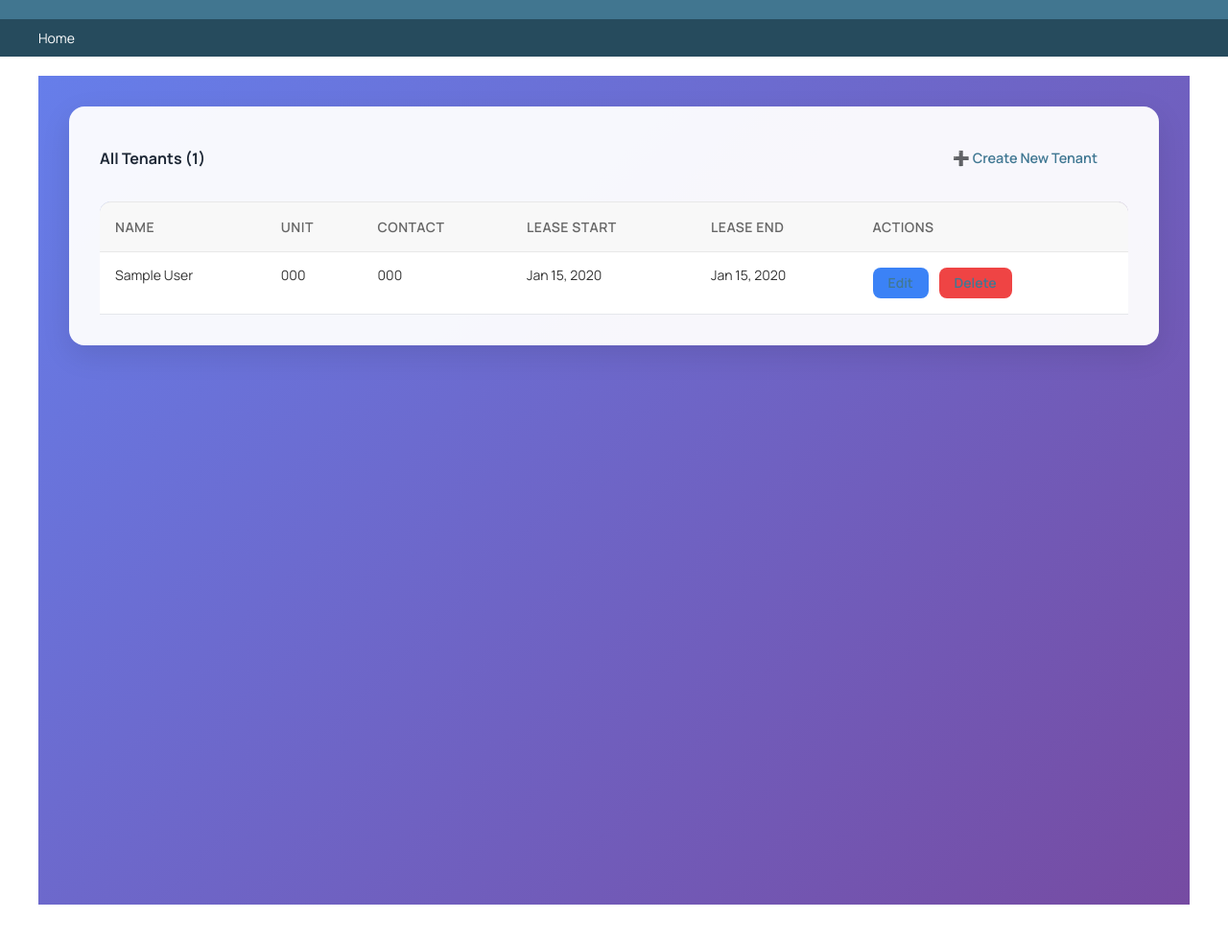
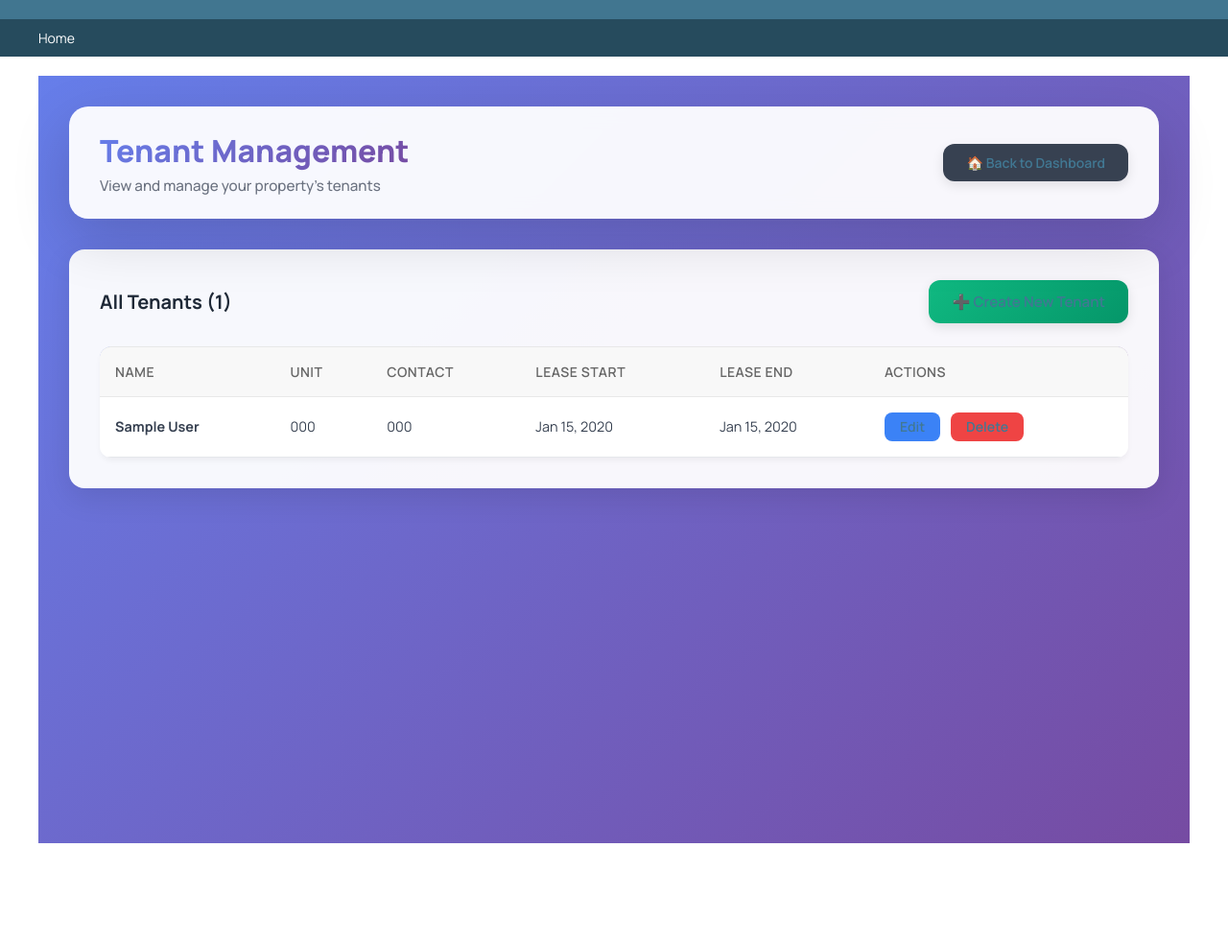
Before and after one commit to phlppdsqtd/NorthLink, a Django app: page /admin-dashboard/tenants/ in a window 1280 px wide. Shown: the whole page at 96% size. After the commit the page ends 879 px from the top, so only its background shows below. Run offline with Django 5.2, Linux system fonts and the light colour scheme; tables that the repository leaves empty hold one stand-in row (values such as "Sample post"); some libraries are stand-ins or nearby versions.

Commit message:
Updated tenant_list

```diff
--- a/templates/admin_dashboard/tenant_list.html
+++ b/templates/admin_dashboard/tenant_list.html
@@ -7,25 +7,40 @@
 
     * {
         font-family: 'Manrope', sans-serif;
+        box-sizing: border-box;
     }
 
     .admin-container {
         background: linear-gradient(135deg, #667eea 0%, #764ba2 100%);
         min-height: 100vh;
         padding: 2rem;
+        display: flex;
+        flex-direction: column;
+        align-items: center;
     }
 
+    /* Fixed Header layout */
     .admin-header {
         background: rgba(255, 255, 255, 0.95);
         backdrop-filter: blur(10px);
         border-radius: 20px;
-        padding: 2rem;
+        padding: 1.5rem 2rem;
         margin-bottom: 2rem;
         box-shadow: 0 20px 60px rgba(0, 0, 0, 0.15);
+        display: flex;
+        justify-content: space-between;
+        align-items: center;
+        width: 100%;
+        max-width: 1200px;
+    }
+
+    .header-text {
+        display: flex;
+        flex-direction: column;
     }
 
     .admin-title {
-        font-size: 2.5rem;
+        font-size: 2rem;
         font-weight: 800;
         background: linear-gradient(135deg, #667eea 0%, #764ba2 100%);
         -webkit-background-clip: text;
@@ -35,22 +50,73 @@
 
     .admin-subtitle {
         color: #6b7280;
-        font-size: 1rem;
-        margin-top: 0.5rem;
+        font-size: 0.95rem;
+        margin-top: 0.25rem;
+        font-weight: 500;
     }
 
+    /* Dashboard Button (formerly .btn-back) */
+    .btn-dashboard {
+        background: #374151;
+        color: white;
+        padding: 0.6rem 1.5rem;
+        border-radius: 12px;
+        text-decoration: none;
+        font-weight: 600;
+        display: inline-flex;
+        align-items: center;
+        gap: 0.5rem;
+        box-shadow: 0 4px 12px rgba(0, 0, 0, 0.1);
+        transition: all 0.3s ease;
+    }
+
+    .btn-dashboard:hover {
+        background: #1f2937;
+        transform: translateY(-2px);
+        box-shadow: 0 6px 20px rgba(0, 0, 0, 0.15);
+    }
+
+    /* Content Card */
     .content-card {
         background: rgba(255, 255, 255, 0.95);
         border-radius: 16px;
         padding: 2rem;
         box-shadow: 0 10px 30px rgba(0, 0, 0, 0.1);
         margin-bottom: 2rem;
+        width: 100%;
+        max-width: 1200px;
+    }
+
+    /* Reusable Card Header */
+    .card-header {
+        display: flex;
+        justify-content: space-between;
+        align-items: center;
+        margin-bottom: 1.5rem;
+        flex-wrap: wrap;
+        gap: 1rem;
+    }
+
+    .card-title {
+        margin: 0;
+        color: #1f2937;
+        font-weight: 700;
+        font-size: 1.25rem;
+    }
+
+    /* Responsive Table Wrapper */
+    .table-responsive {
+        overflow-x: auto;
+        width: 100%;
+        border-radius: 12px;
+        box-shadow: 0 4px 6px -1px rgba(0, 0, 0, 0.05);
     }
 
     .data-table {
         width: 100%;
         border-collapse: separate;
         border-spacing: 0;
+        min-width: 800px; /* Forces scrolling on mobile */
     }
 
     .data-table thead {
@@ -65,49 +131,51 @@
         font-size: 0.875rem;
         text-transform: uppercase;
         letter-spacing: 0.5px;
+        white-space: nowrap;
     }
 
-    .data-table th:first-child {
-        border-radius: 12px 0 0 0;
-    }
-
-    .data-table th:last-child {
-        border-radius: 0 12px 0 0;
-    }
+    .data-table th:first-child { border-radius: 12px 0 0 0; }
+    .data-table th:last-child { border-radius: 0 12px 0 0; }
 
     .data-table tbody tr {
-        transition: all 0.2s ease;
+        transition: background-color 0.2s ease;
     }
 
     .data-table tbody tr:hover {
-        background: #f9fafb;
+        background: #f3f4f6;
     }
 
     .data-table td {
         padding: 1rem;
         border-bottom: 1px solid #e5e7eb;
-        font-size: 0.875rem;
+        font-size: 0.9rem;
+        color: #374151;
+        vertical-align: middle;
     }
 
+    /* Action Buttons */
     .action-btn {
-        padding: 0.5rem 1rem;
+        padding: 0.45rem 1rem;
         border-radius: 8px;
         font-weight: 600;
         text-decoration: none;
         font-size: 0.875rem;
-        margin-right: 0.5rem;
-        display: inline-block;
+        display: inline-flex;
+        align-items: center;
         transition: all 0.3s ease;
+        white-space: nowrap;
     }
 
     .btn-edit {
         background: #3b82f6;
         color: white;
+        margin-right: 0.5rem;
     }
 
     .btn-edit:hover {
         background: #2563eb;
-        transform: translateY(-1px);
+        transform: translateY(-2px);
+        box-shadow: 0 4px 12px rgba(59, 130, 246, 0.3);
     }
 
     .btn-delete {
@@ -117,7 +185,8 @@
 
     .btn-delete:hover {
         background: #dc2626;
-        transform: translateY(-1px);
+        transform: translateY(-2px);
+        box-shadow: 0 4px 12px rgba(239, 68, 68, 0.3);
     }
 
     .btn-create {
@@ -125,8 +194,9 @@
         color: white;
         padding: 0.75rem 1.5rem;
         border-radius: 12px;
+        font-weight: 600;
+        font-size: 0.95rem;
         text-decoration: none;
-        font-weight: 600;
         display: inline-flex;
         align-items: center;
         gap: 0.5rem;
@@ -139,38 +209,71 @@
         box-shadow: 0 6px 20px rgba(0, 0, 0, 0.15);
     }
 
-    .btn-back {
-        background: linear-gradient(135deg, #6b7280 0%, #4b5563 100%);
-        color: white;
-        padding: 0.75rem 1.5rem;
-        border-radius: 12px;
-        text-decoration: none;
-        font-weight: 600;
-        display: inline-flex;
-        align-items: center;
-        gap: 0.5rem;
-        box-shadow: 0 4px 12px rgba(0, 0, 0, 0.1);
-        transition: all 0.3s ease;
+    /* Empty State Styling */
+    .empty-state {
+        text-align: center;
+        padding: 3rem 1rem;
+        color: #6b7280;
     }
 
-    .btn-back:hover {
-        transform: translateY(-2px);
-        box-shadow: 0 6px 20px rgba(0, 0, 0, 0.15);
+    .empty-state a {
+        color: #3b82f6;
+        font-weight: 600;
+        text-decoration: none;
+    }
+
+    .empty-state a:hover {
+        text-decoration: underline;
+    }
+
+    /* Mobile Responsiveness */
+    @media (max-width: 768px) {
+        .admin-container {
+            padding: 1rem;
+        }
+
+        .admin-header {
+            flex-direction: column;
+            gap: 1rem;
+            text-align: center;
+        }
+
+        .card-header {
+            flex-direction: column;
+            align-items: flex-start;
+            gap: 1rem;
+        }
+
+        .btn-create {
+            width: 100%;
+            justify-content: center;
+        }
     }
 </style>
 {% endblock %}
 
 {% block content %}
 <div class="admin-container">
-    <!-- Tenants Table -->
+
+    <div class="admin-header">
+        <div class="header-text">
+            <h1 class="admin-title">Tenant Management</h1>
+            <div class="admin-subtitle">View and manage your property's tenants</div>
+        </div>
+        <a href="/admin-dashboard/" class="btn-dashboard">🏠 Back to Dashboard</a>
+    </div>
+
     <div class="content-card">
-        <div style="display: flex; justify-content: space-between; align-items: center; margin-bottom: 1.5rem;">
-            <h2 style="margin: 0; color: #1f2937; font-weight: 700;">All Tenants ({{ tenants|length }})</h2>
-            <a href="{% url 'admin_dashboard:tenant_create' %}" class="action-btn btn-blue" style="padding: 0.75rem 1.5rem; font-size: 0.9rem;">
+
+        <div class="card-header">
+            <h2 class="card-title">All Tenants ({{ tenants|length }})</h2>
+            <a href="{% url 'admin_dashboard:tenant_create' %}" class="btn-create">
                 ➕ Create New Tenant
             </a>
         </div>
+
         {% if tenants %}
+        <div class="table-responsive">
             <table class="data-table">
                 <thead>
                     <tr>
@@ -185,7 +288,7 @@
                 <tbody>
                     {% for tenant in tenants %}
                     <tr>
-                    <td>{{ tenant.user.get_full_name }}</td>
+                        <td><strong>{{ tenant.user.get_full_name }}</strong></td>
                         <td>{{ tenant.unit.unit_code|default:"No Unit" }}</td>
                         <td>{{ tenant.contact_number|default:"-" }}</td>
                         <td>{{ tenant.lease_start|date:"M d, Y"|default:"-" }}</td>
@@ -198,9 +301,14 @@
                     {% endfor %}
                 </tbody>
             </table>
+        </div>
         {% else %}
-        <p style="color: #6b7280; text-align: center; padding: 2rem;">No tenants found. <a href="{% url 'admin_dashboard:tenant_create' %}">Create your first tenant</a>.</p>
+        <div class="empty-state">
+            <div style="font-size: 3rem; margin-bottom: 1rem;">👥</div>
+            <p>No tenants found. <a href="{% url 'admin_dashboard:tenant_create' %}">Create your first tenant</a>.</p>
+        </div>
         {% endif %}
+
     </div>
 </div>
 {% endblock %}
```
Lines whose indentation alone changed are shown as unchanged.
